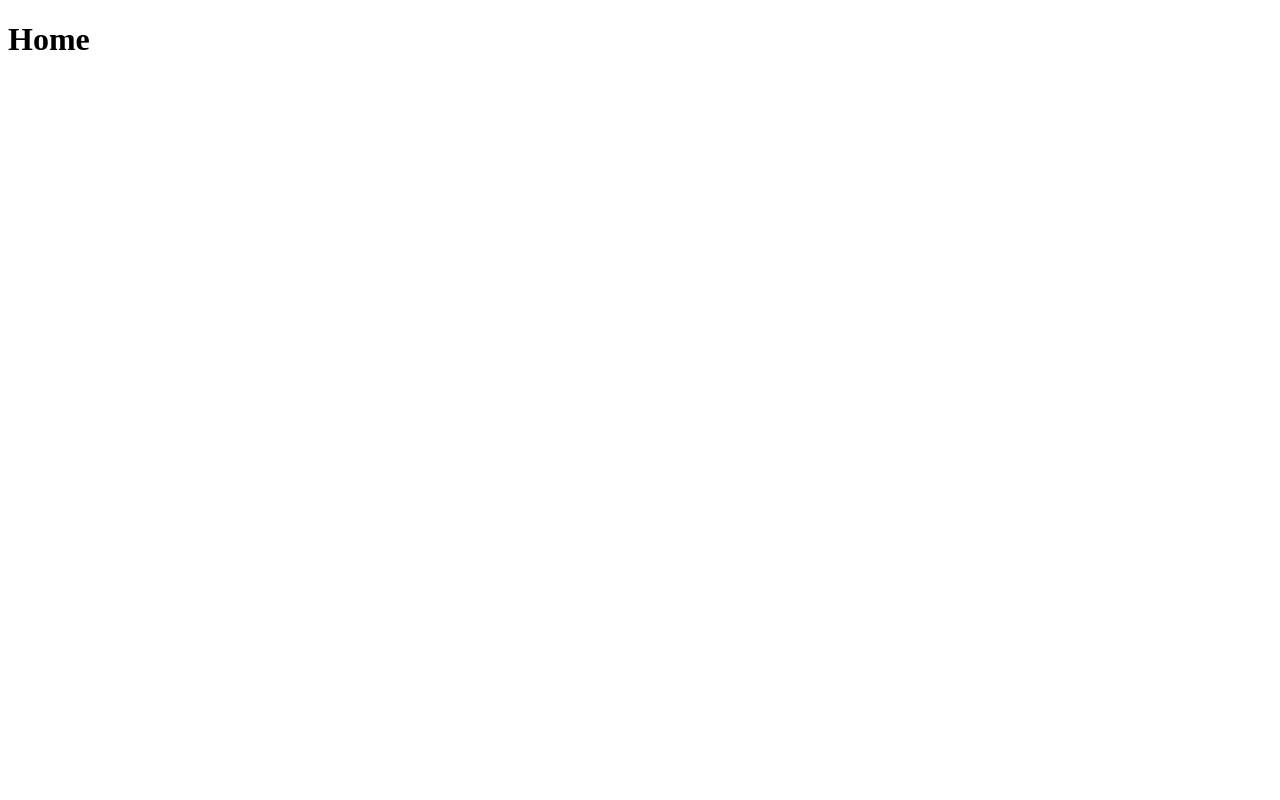
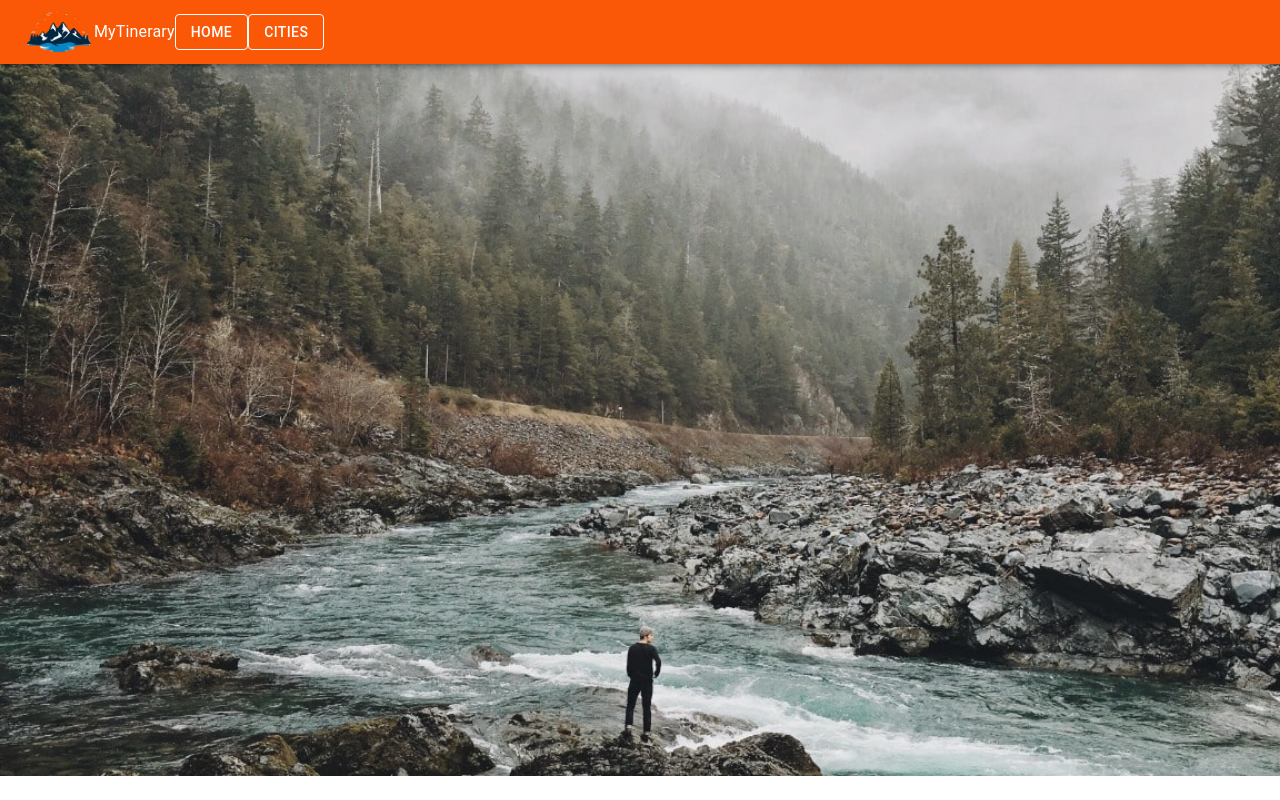
Before and after one commit to Arielcito/mytinerary-serato, a React (Create React App) app in the folder frontend/: page / in a window 1280 px wide. Built offline with nearby package versions, Linux system fonts and the light colour scheme.

Commit message:
material ui

```diff
--- a/frontend/package.json
+++ b/frontend/package.json
@@ -3,6 +3,10 @@
   "version": "0.1.0",
   "private": true,
   "dependencies": {
+    "@emotion/react": "^11.6.0",
+    "@emotion/styled": "^11.6.0",
+    "@mui/material": "^5.1.1",
+    "@mui/styles": "^5.1.1",
     "@testing-library/jest-dom": "^5.15.0",
     "@testing-library/react": "^11.2.7",
     "@testing-library/user-event": "^12.8.3",
--- a/frontend/src/App.js
+++ b/frontend/src/App.js
@@ -1,5 +1,6 @@
 import './App.css';
 import Home from './pages/Home'
+
 function App() {
   return (
     <Home></Home>
--- /dev/null
+++ b/frontend/src/components/Hero.js
@@ -0,0 +1,29 @@
+import React from "react"
+import {Box} from '@mui/material'
+import background from '../assets/background.jpeg'
+import {makeStyles} from '@mui/styles'
+
+const useStyles = makeStyles((theme) =>({
+    hero:{
+        backgroundImage: `url(${background})`,
+        height:"100vh",
+        width:"100vw",
+        backgroundPosition:"center",
+        backgroundRepeat:"no-repeat",
+        backgroundSize: "cover",
+        marginLeft: "-.5rem",
+        marginTop: "-2rem"
+    }
+}))
+
+const Hero = () =>{
+    const classes = useStyles()
+
+    return(
+        <Box className={classes.hero}>
+            <Box>aca va el slogan</Box>
+        </Box>
+    )
+}
+
+export default Hero
--- /dev/null
+++ b/frontend/src/components/NavBar.js
@@ -0,0 +1,51 @@
+import { AppBar, Toolbar, Typography,Button, Box } from '@mui/material'
+import React from 'react'
+import {makeStyles} from '@mui/styles'
+import Logo from '../assets/logo.png'
+
+const useStyles = makeStyles((theme) =>({
+    appBar:{
+        background: 'rgba(0,0,0,0.5)',
+        backdropFilter:" blur(2px)",
+        boxShadow: 'none'
+    },
+    logoStyle:{
+        width:"70px",
+        height:"50px"
+    },
+    Button:{
+        display:"flex",
+        justifyContent: 'center',
+        background:"primary"
+    }
+}))
+
+const ButtonNav = (param) =>{
+    const classes = useStyles()
+
+    return(
+        <Button variant="outlined" color="inherit" className={classes.Button}>{param.page}</Button>
+    )
+}
+const NavBar = () =>{
+    const classes = useStyles()
+
+    return (
+        <div className="App">
+            <AppBar className={classes.appBar}>
+                <Toolbar>
+                    <img src={Logo} alt="Logo" className={classes.logoStyle}/>
+                    <Typography>
+                        MyTinerary
+                    </Typography>
+                    <Box className={classes.Button}>
+                        <ButtonNav page="Home" ></ButtonNav>
+                        <ButtonNav page="Cities" ></ButtonNav>
+                    </Box>
+                </Toolbar>
+            </AppBar>
+        </div>
+    )
+}
+
+export default NavBar
--- a/frontend/src/components/SideNav.js
+++ /dev/null
@@ -1,3 +0,0 @@
-export const SideNav = () =>{
-    return
-}
--- a/frontend/src/index.js
+++ b/frontend/src/index.js
@@ -2,8 +2,14 @@ import React from 'react';
 import ReactDOM from 'react-dom';
 import './index.css';
 import App from './App';
+import theme from './theme'
+import { ThemeProvider } from '@emotion/react';
 
 ReactDOM.render(
-    <App />,
+    <React.StrictMode>
+        <ThemeProvider theme={theme}>
+        <App />
+        </ThemeProvider>
+    </React.StrictMode>,
     document.getElementById('root')
 );
--- a/frontend/src/pages/Home.js
+++ b/frontend/src/pages/Home.js
@@ -1,9 +1,15 @@
 import React from 'react'
-
+import NavBar from '../components/NavBar'
+import Hero from '../components/Hero'
 class Home extends React.Component{
 
     render(){
-        return <h1> Home </h1>
+        return (
+            <>
+                <NavBar></NavBar>
+                <Hero></Hero>
+            </>
+            )
     }
 }
 
--- /dev/null
+++ b/frontend/src/theme.js
@@ -0,0 +1,17 @@
+import { createTheme } from '@mui/material/styles';
+
+const theme = createTheme({
+  palette: {
+    primary: {
+      main: "#fa5706",
+    },
+    secondary: {
+      main: "#0287c4",
+    },
+    tertiary:{
+        main: "#022642"
+    }
+  },
+});
+
+export default theme
```
Also changed, not shown: 1 other file (tests, documents, lock files or other folders).
